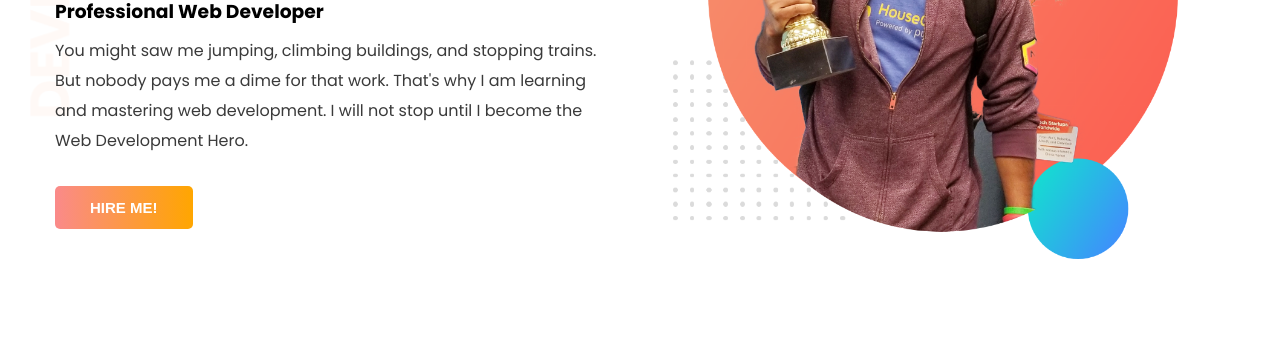
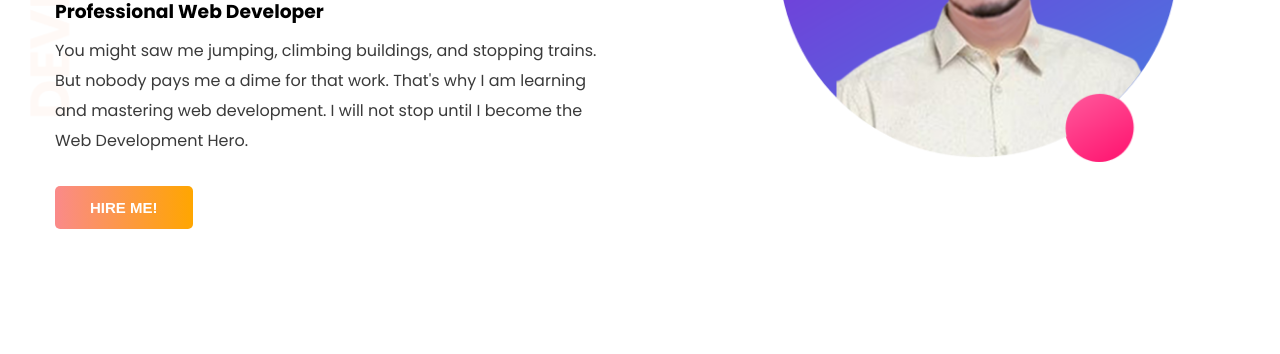
Before and after one commit to arifuldev788/web-portfolio, a plain HTML site: page index.html in a window 1280 px wide. Shown: the part 243-597 px from the top of the page. Drawn offline with Linux system fonts and the light colour scheme.

Commit message:
final result

```diff
--- a/index.html
+++ b/index.html
@@ -19,7 +19,7 @@
                 <button>Hire me!</button>
             </div>
             <div class="col-lg-6 profile">
-                <img src="images/jhankar.png" alt="">
+                <img src="images/ariful.png" alt="">
             </div>
         </div>
     </section>
```
Also changed, not shown: images/ariful.png (added), images/jhankar.png (deleted).
